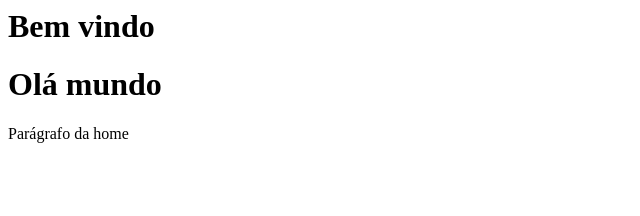
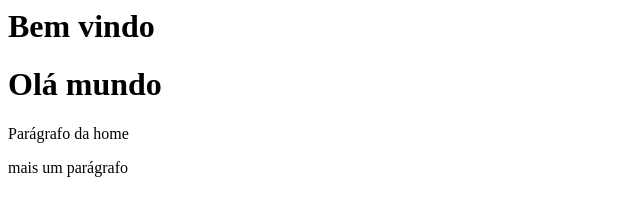
Before and after one commit to fernandoamev/git_projeto, a plain HTML site: page index.html in a window 1280 px wide. Shown: the whole page, without its empty margins (0-640 px from the left). Drawn offline with Linux system fonts and the light colour scheme.

Commit message:
salvando o p do index

```diff
--- a/index.html
+++ b/index.html
@@ -1,3 +1,4 @@
 <h1> Bem vindo </h1>
 <h1> Olá mundo </h1>
 <p> Parágrafo da home</p>
+<p> mais um parágrafo</p>
```
